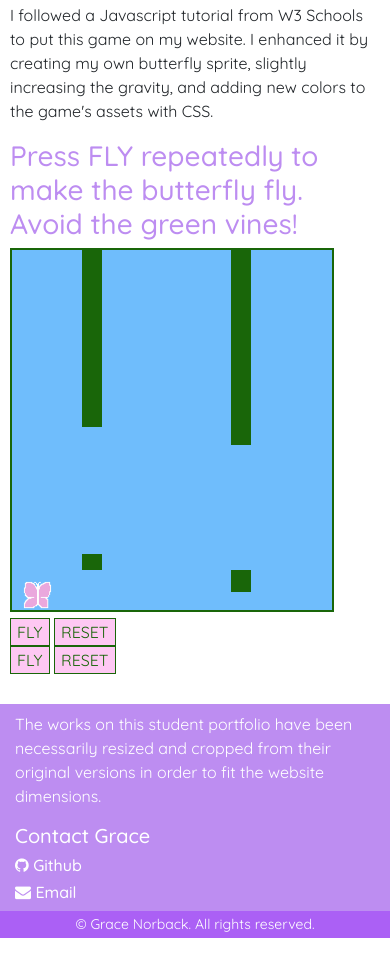
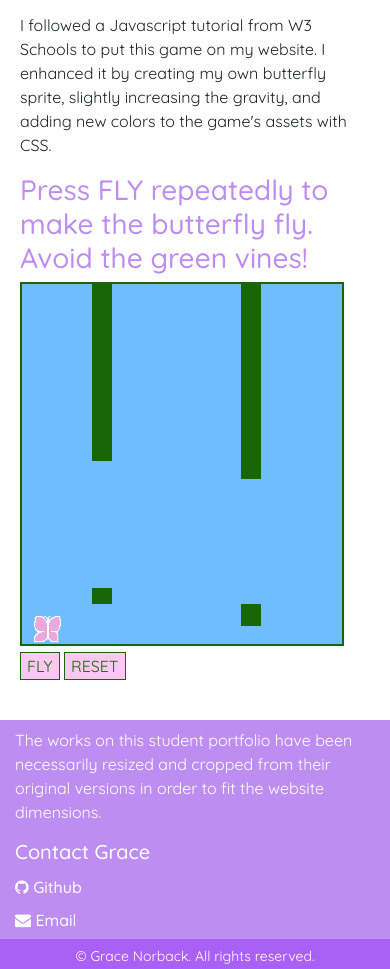
Before and after one commit to GracesGraphics/GracesGraphics, a plain HTML site: page game.html in a window 390 px wide. Shown: the part 246-1215 px from the top of the page. Before the commit the page ends 1184 px from the top, so only its background shows below. Drawn offline with nearby package versions, Linux system fonts and the light colour scheme; a web font is replaced by a local one.

Commit message:
Add files via upload

```diff
--- a/style.css
+++ b/style.css
@@ -91,8 +91,7 @@ nav a:active{
 main{
   max-width: 1200px;
   margin: 20px auto;
-  padding: 10px;
-
+  padding: 20px;
 }
 
 main h2{
@@ -106,6 +105,7 @@ h3{
 h4{
   color:#bd8df1;
 }
+
 
 .my-button:link{
   color:white;
@@ -159,6 +159,13 @@ h4{
 }
 
 
+.resume{
+  border:1px solid #dddddd;
+  box-shadow:2px 2px 2px rgba(0,0,0,.75);
+  padding:60px;
+  max-width:1000px;
+}
+
 
 canvas {
       border: 2px solid #196609;
@@ -170,6 +177,21 @@ canvas {
   color: #196609;
   background-color: #FEC8F3;
 }
+
+/* JavaScript Game changes for mobile */
+.mobile{
+  display:none;
+}
+@media only screen and (max-width: 768px){
+  .desktop{
+    display:none;
+  }
+  .mobile{
+    display: block;
+    touch-action: manipulation;
+  }
+}
+
 
 /* Footer */
 footer{
@@ -183,12 +205,14 @@ footer{
 footer .fa{
   color:white;
   font-size:1em;
+  padding-top:7px;
 }
 
 .footer-bottom{
   background-color:#ab60f5;
   text-align:center;
-  padding-bottom:3px;
+  padding-top:4px;
+  padding-bottom:2px;
 }
 
 /*CSS without a media query--applies to all sizes unless overridden*/
```
